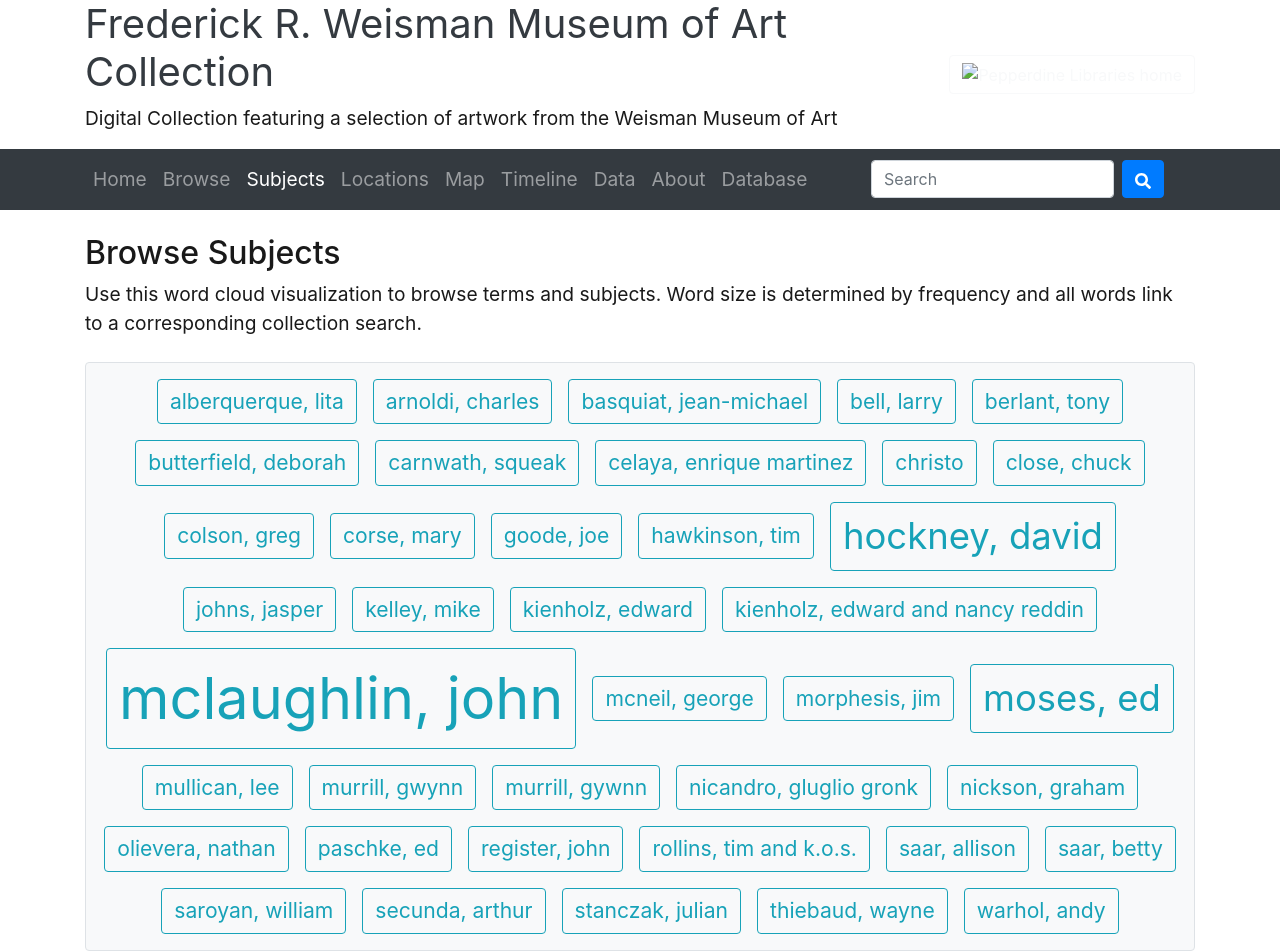
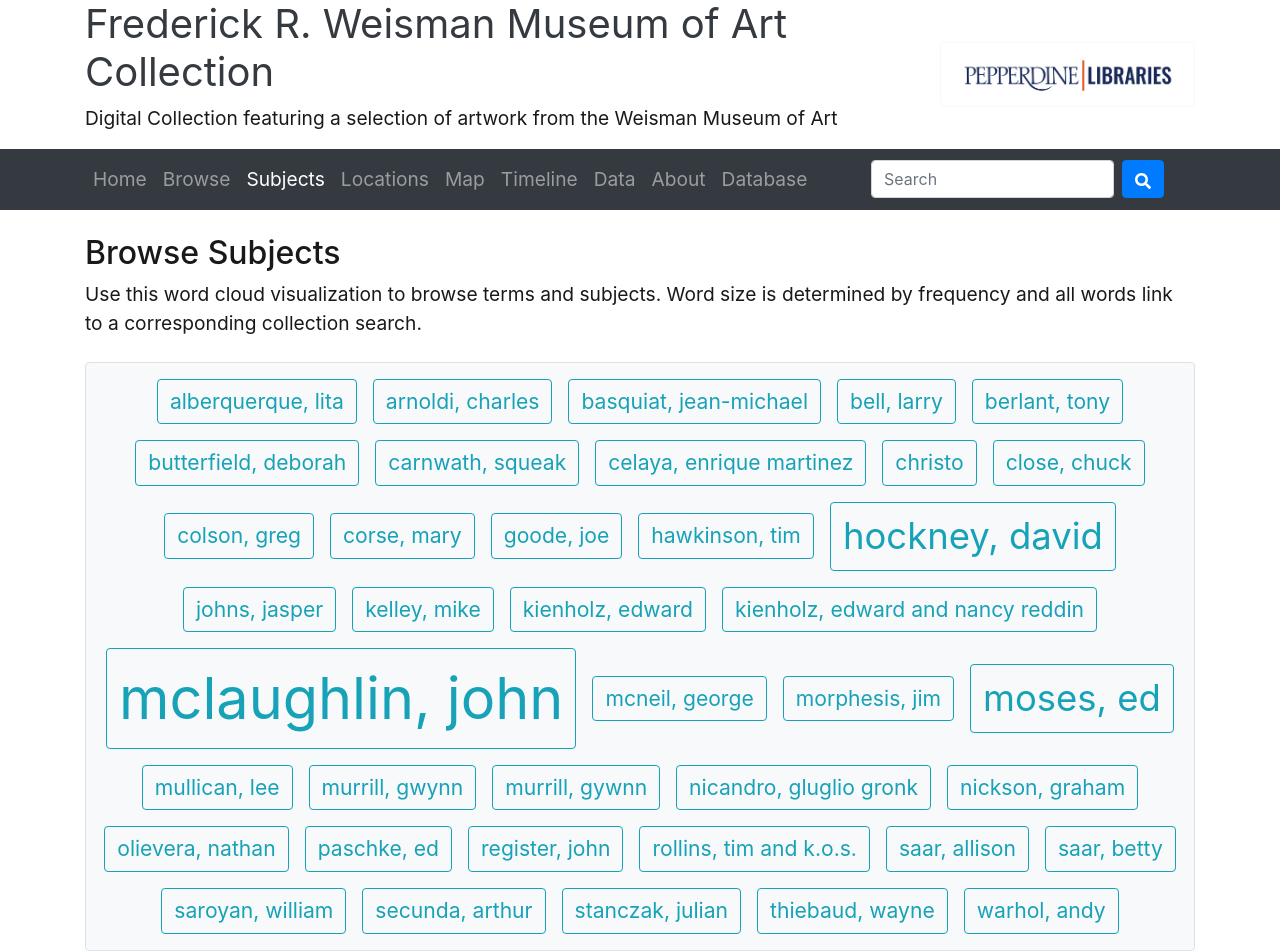
Before and after one commit to gdo390/pepperdine-main, a Jekyll site: the page built from pages/subjects.md, in a window 1280 px wide. Shown: the top 952 px of the page. Built offline with Jekyll 4.4.1, drawn with Linux system fonts in a browser that asks for light colours.

Commit message:
Update _config.yml

```diff
--- a/_config.yml
+++ b/_config.yml
@@ -31,7 +31,7 @@ author: Pepperdine University Libraries
 # Organization branding
 organization-name: "Pepperdine Libraries"
 organization-link: https://library.pepperdine.edu/
-organization-logo-banner: /Users/gavindo/Documents/GitHub/pepperdine-main/assets/img/219443_libraries ext mark.png
+organization-logo-banner: assets/img/219443_libraries ext mark.png
 organization-logo-nav: https://library.pepperdine.edu/
 
 
```
